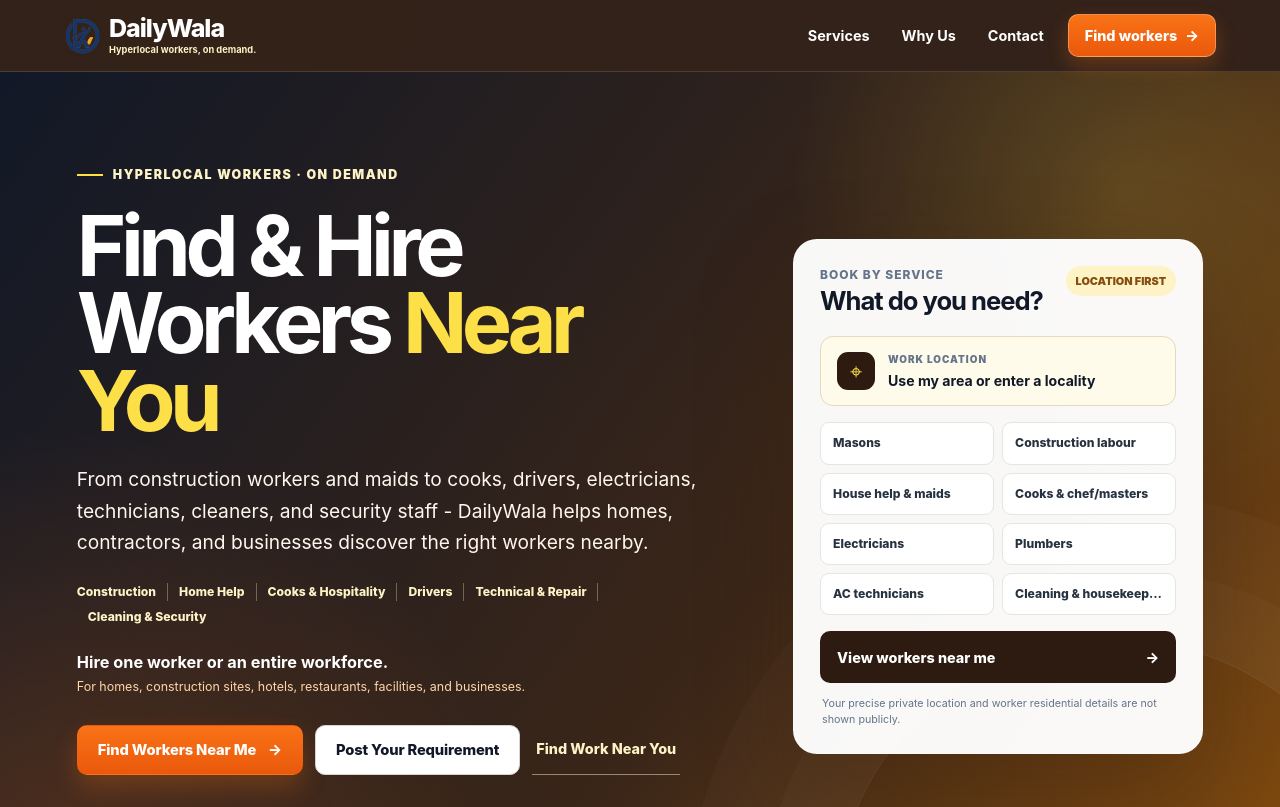
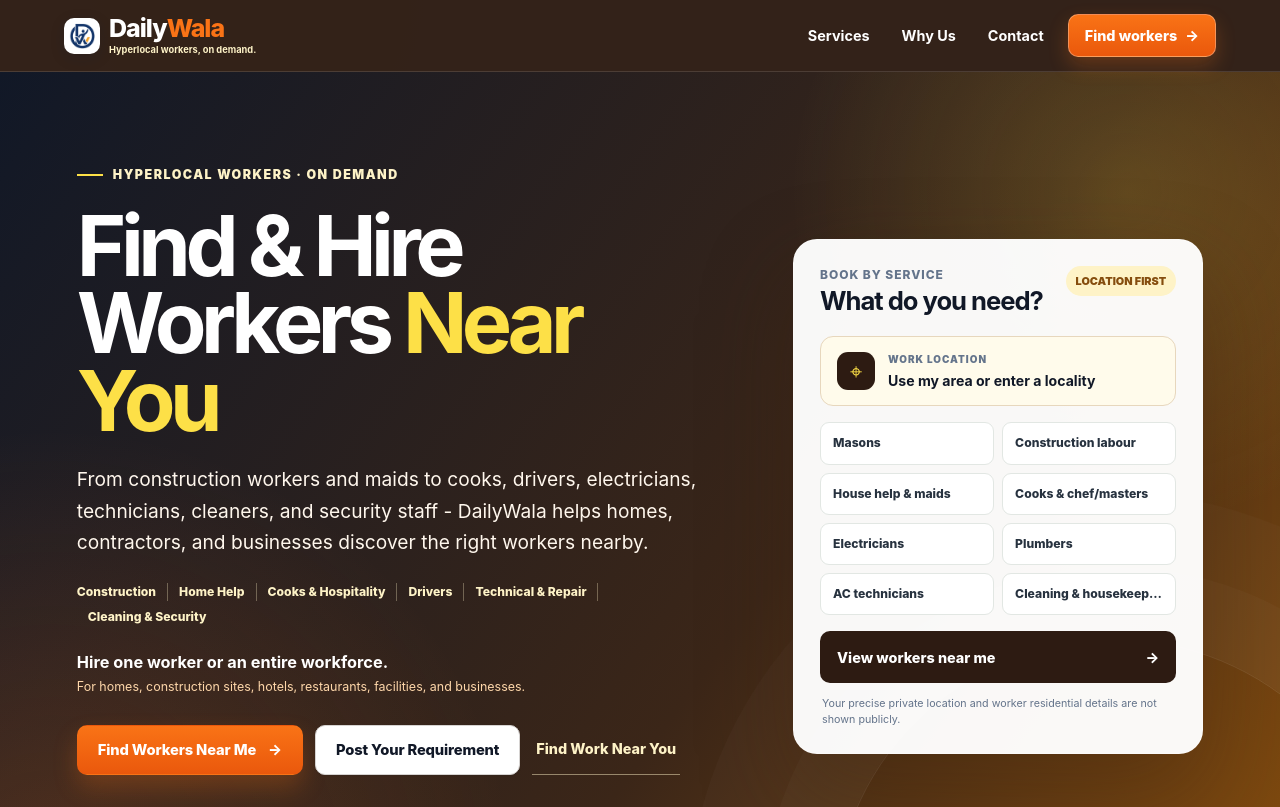
Before and after one commit to jnanamai052930/dailywala-seo-homepage, a Next.js app: page / in a window 1280 px wide. Shown: the top 807 px of the page. Built offline with nearby package versions, Linux system fonts and the light colour scheme.

Commit message:
Restore wordmark accent and logo contrast

```diff
--- a/app/globals.css
+++ b/app/globals.css
@@ -124,8 +124,11 @@
 }
 
 .brand img {
+  padding: 4px;
+  border: 1px solid rgba(255, 255, 255, 0.72);
   border-radius: 10px;
-  box-shadow: var(--shadow-sm);
+  background: #ffffff;
+  box-shadow: 0 4px 14px rgba(17, 24, 39, 0.2);
 }
 
 .wordmark,
@@ -136,7 +139,7 @@
 }
 
 .wordmark-accent {
-  color: inherit;
+  color: var(--orange);
 }
 
 .inline-wordmark {
```
